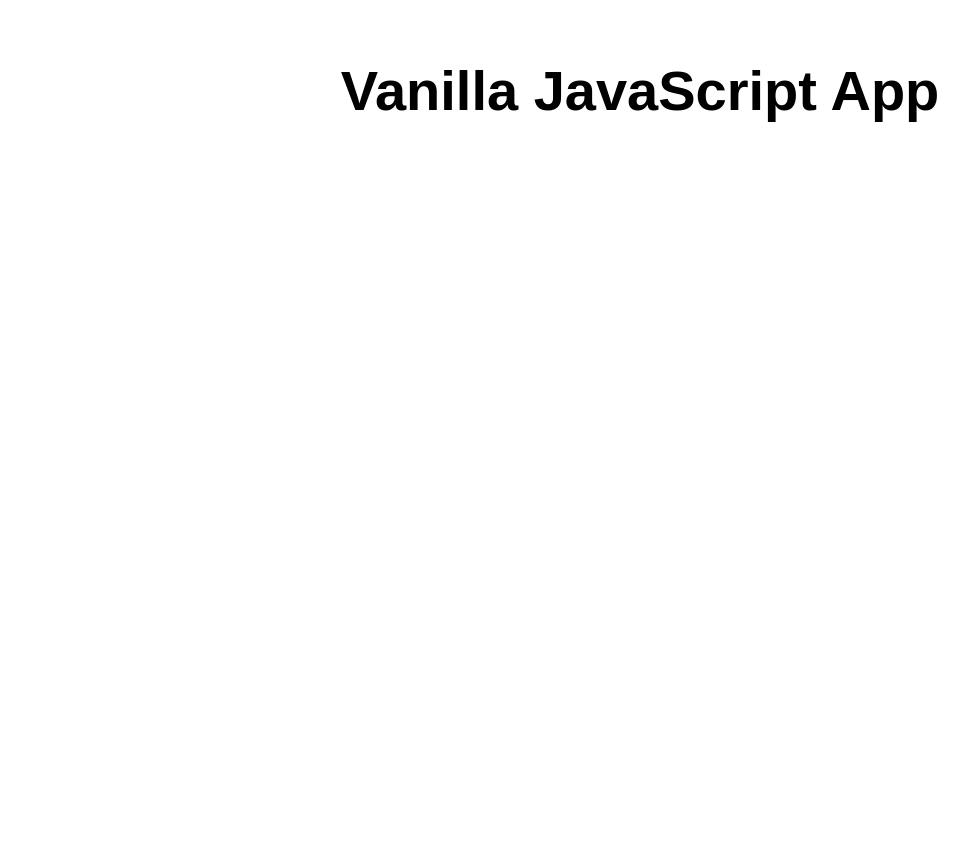
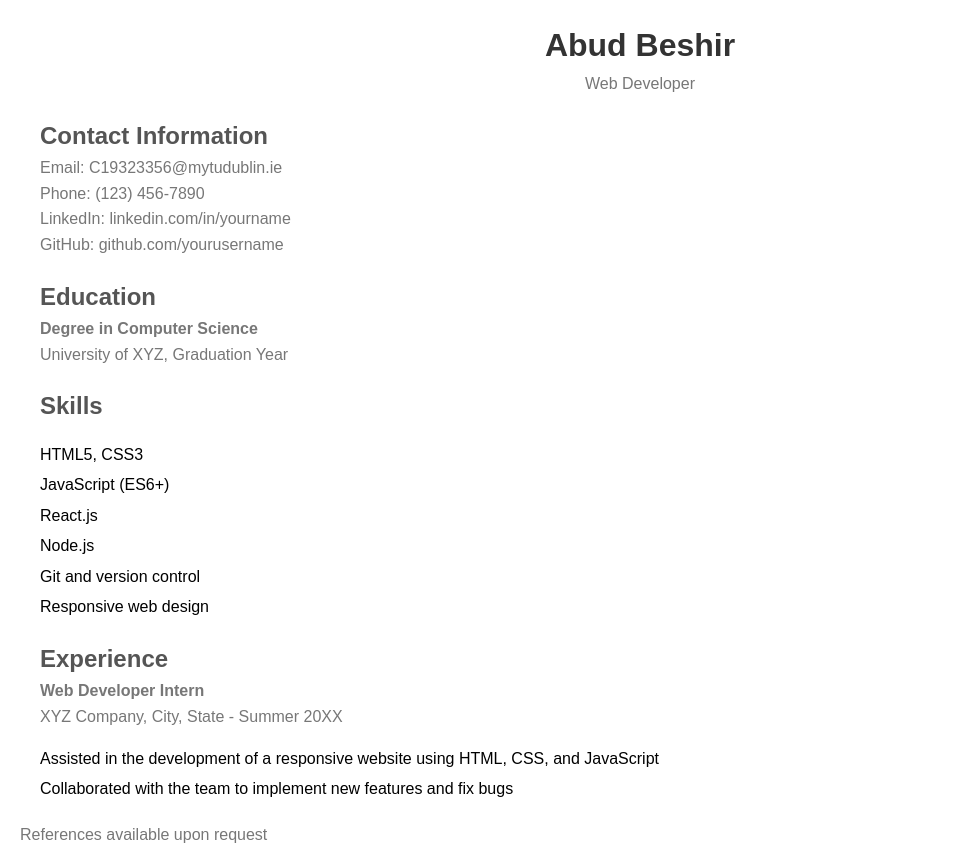
Before and after one commit to AbudBeshir/my-first-static-web-app, a website: page src/index.html in a window 1280 px wide. Shown: the whole page, without its empty margins (0-979 px from the left). Before the commit the page ends 800 px from the top, so only its background shows below. Drawn offline with Linux system fonts and the light colour scheme.

Commit message:
Update index.html

```diff
--- a/src/index.html
+++ b/src/index.html
@@ -1,17 +1,100 @@
 <!DOCTYPE html>
 <html lang="en">
+<head>
+    <meta charset="UTF-8">
+    <meta name="viewport" content="width=device-width, initial-scale=1.0">
+    <title>Abud Beshir - Resume</title>
+    <style>
+        body {
+            font-family: Arial, sans-serif;
+            line-height: 1.6;
+            margin: 20px;
+        }
 
-<head>
-  <meta charset="UTF-8">
-  <meta name="viewport" content="width=device-width, initial-scale=1.0">
-  <link rel="stylesheet" href="styles.css">
-  <title>Vanilla JavaScript App</title>
+        header, section, footer {
+            margin-bottom: 20px;
+        }
+
+        h1, h2, h3, p {
+            margin: 0;
+        }
+
+        header {
+            text-align: center;
+        }
+
+        section {
+            margin-left: 20px;
+        }
+
+        h1 {
+            color: #333;
+        }
+
+        h2 {
+            color: #555;
+        }
+
+        p {
+            color: #777;
+        }
+
+        ul {
+            list-style-type: none;
+            padding: 0;
+        }
+
+        ul li {
+            margin-bottom: 5px;
+        }
+    </style>
 </head>
+<body>
 
-<body>
-  <main>
-    <h1>Vanilla JavaScript App</h1>
-  </main>
+    <header>
+        <h1>Abud Beshir</h1>
+        <p>Web Developer</p>
+    </header>
+
+    <section>
+        <h2>Contact Information</h2>
+        <p>Email: C19323356@mytudublin.ie</p>
+        <p>Phone: (123) 456-7890</p>
+        <p>LinkedIn: linkedin.com/in/yourname</p>
+        <p>GitHub: github.com/yourusername</p>
+    </section>
+
+    <section>
+        <h2>Education</h2>
+        <p><strong>Degree in Computer Science</strong></p>
+        <p>University of XYZ, Graduation Year</p>
+    </section>
+
+    <section>
+        <h2>Skills</h2>
+        <ul>
+            <li>HTML5, CSS3</li>
+            <li>JavaScript (ES6+)</li>
+            <li>React.js</li>
+            <li>Node.js</li>
+            <li>Git and version control</li>
+            <li>Responsive web design</li>
+        </ul>
+    </section>
+
+    <section>
+        <h2>Experience</h2>
+        <p><strong>Web Developer Intern</strong></p>
+        <p>XYZ Company, City, State - Summer 20XX</p>
+        <ul>
+            <li>Assisted in the development of a responsive website using HTML, CSS, and JavaScript</li>
+            <li>Collaborated with the team to implement new features and fix bugs</li>
+        </ul>
+    </section>
+
+    <footer>
+        <p>References available upon request</p>
+    </footer>
+
 </body>
-
 </html>
```
